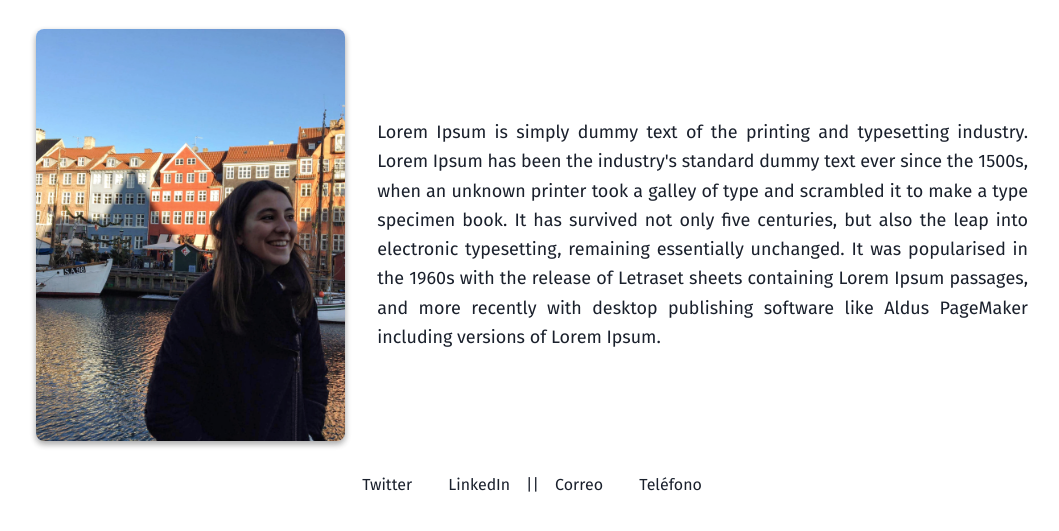
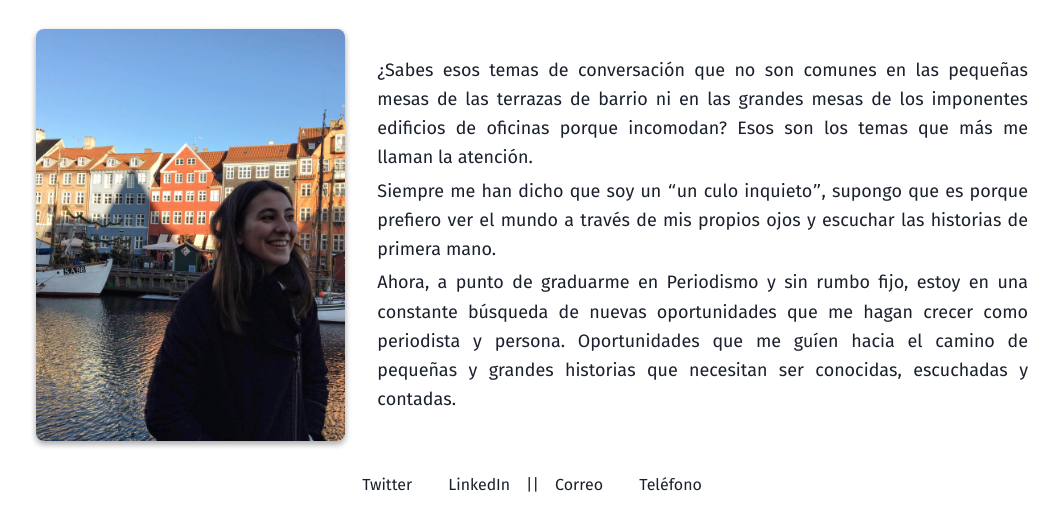
Before and after one commit to huco95/webRaquelNogal, a website: page docs/index.html in a window 1280 px wide. Shown: the part 209-740 px from the top of the page, without its empty margins (108-1167 px from the left). Drawn offline with Linux system fonts and the light colour scheme.

Commit message:
Actualizado texto de la intro.

```diff
--- a/docs/build.css
+++ b/docs/build.css
@@ -787,6 +787,10 @@ video {
   padding-right: 1rem;
 }
 
+.pb-1 {
+  padding-bottom: 0.25rem;
+}
+
 .shadow-md {
   box-shadow: 0 4px 6px -1px rgba(0, 0, 0, 0.1), 0 2px 4px -1px rgba(0, 0, 0, 0.06);
 }
--- a/docs/index.html
+++ b/docs/index.html
@@ -29,14 +29,20 @@
                 </div>
 
                 <div class="w-full md:w-4/6 mt-4 md:m-auto px-4">
-                    <p class="text-lg text-justify leading-relaxed">
-                        Lorem Ipsum is simply dummy text of the printing and typesetting industry.
-                        Lorem Ipsum has been the industry's standard dummy text ever since the 1500s,
-                        when an unknown printer took a galley of type and scrambled it to make a type specimen book.
-                        It has survived not only five centuries, but also the leap into electronic typesetting, remaining essentially
-                        unchanged. It was popularised in the 1960s with the release of Letraset sheets containing Lorem Ipsum passages,
-                        and more recently with desktop publishing software like Aldus PageMaker including versions of Lorem Ipsum.
-                    </p>
+                    <div class="text-lg text-justify leading-relaxed">
+                        <p class="pb-1">
+                            ¿Sabes esos temas de conversación que no son comunes en las pequeñas mesas de las terrazas de barrio ni en las grandes mesas de los imponentes edificios de oficinas porque incomodan?
+                            Esos son los temas que más me llaman la atención.
+                        </p>
+
+                        <p class="pb-1">
+                            Siempre me han dicho que soy un “un culo inquieto”, supongo que es porque prefiero ver el mundo a través de mis propios ojos y escuchar las historias de primera mano.
+                        </p>
+
+                        <p>
+                            Ahora, a punto de graduarme en Periodismo y sin rumbo fijo, estoy en una constante búsqueda de nuevas oportunidades que me hagan crecer como periodista y persona. Oportunidades que me guíen hacia el camino de pequeñas y grandes historias que necesitan ser conocidas, escuchadas y contadas.
+                        </p>
+                    </div>
                 </div>
             </div>
         </div>
```
